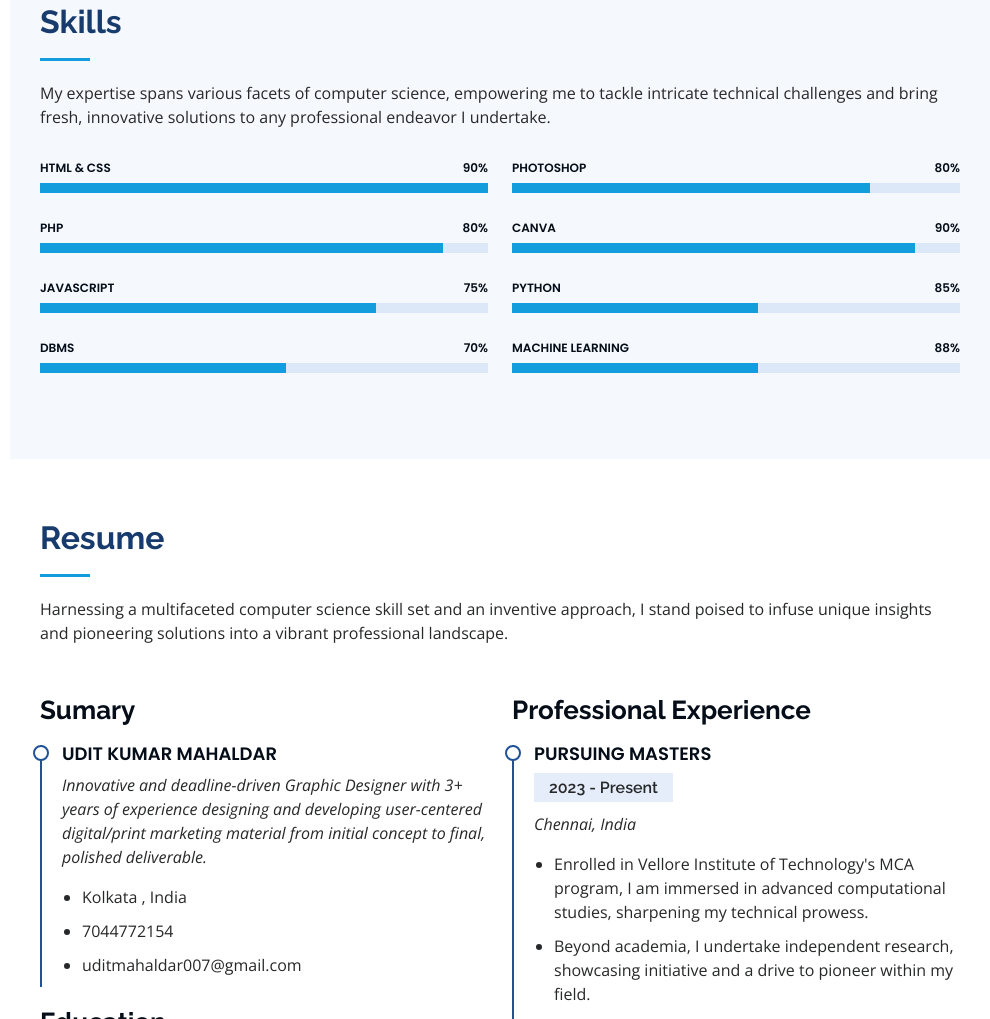
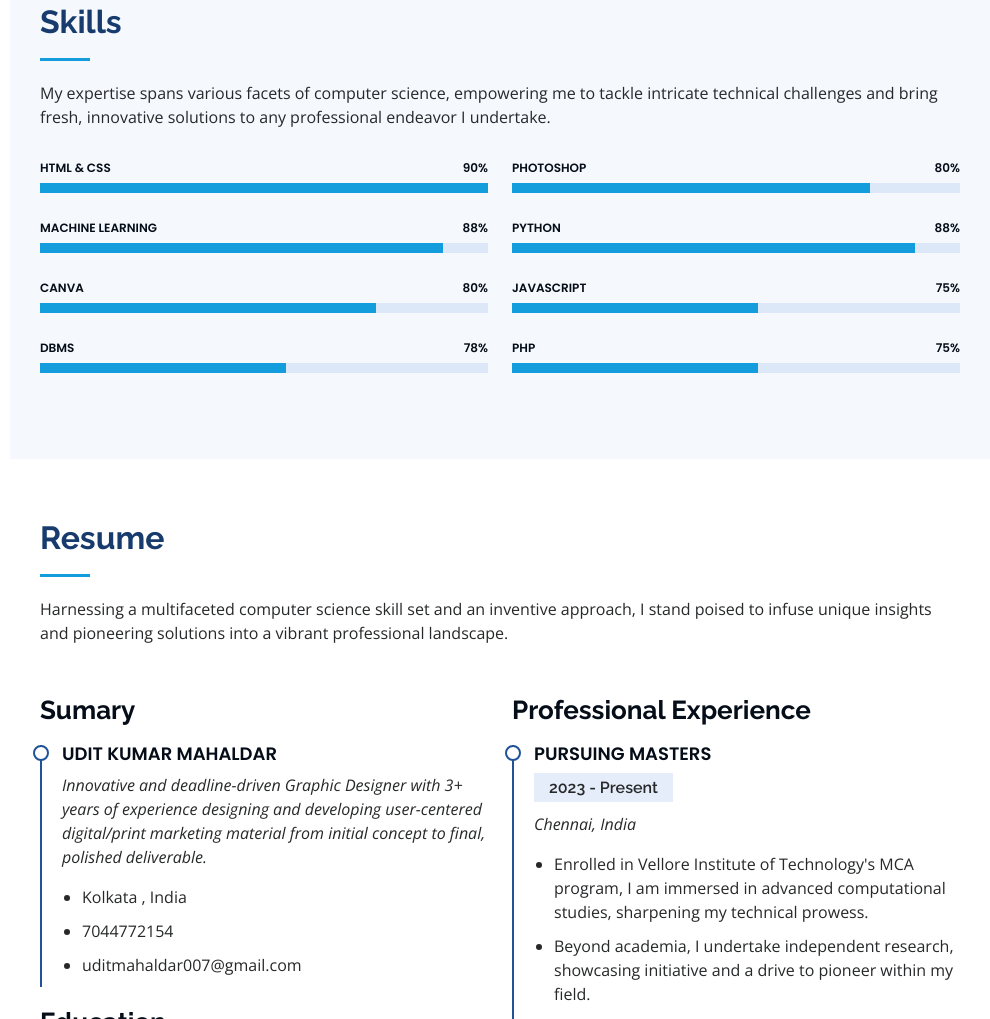
Before and after one commit to LeonUchiha/My-Page, a plain HTML site: page index.html in a window 1280 px wide. Shown: the part 1637-2656 px from the top of the page, without its empty margins (290-1280 px from the left). Drawn offline with nearby package versions, Linux system fonts and the light colour scheme.

Commit message:
Update index.html

```diff
--- a/index.html
+++ b/index.html
@@ -149,21 +149,21 @@
             </div>
 
             <div class="progress">
-              <span class="skill">PHP <i class="val">80%</i></span>
+              <span class="skill">Machine Learning <i class="val">88%</i></span>
               <div class="progress-bar-wrap">
                 <div class="progress-bar" role="progressbar" aria-valuenow="90" aria-valuemin="0" aria-valuemax="100"></div>
               </div>
             </div>
 
             <div class="progress">
-              <span class="skill">JavaScript <i class="val">75%</i></span>
+              <span class="skill">Canva<i class="val">80%</i></span>
               <div class="progress-bar-wrap">
                 <div class="progress-bar" role="progressbar" aria-valuenow="75" aria-valuemin="0" aria-valuemax="100"></div>
               </div>
             </div>
 
             <div class="progress">
-              <span class="skill">DBMS<i class="val">70%</i></span>
+              <span class="skill">DBMS<i class="val">78%</i></span>
               <div class="progress-bar-wrap">
                 <div class="progress-bar" role="progressbar" aria-valuenow="55" aria-valuemin="0" aria-valuemax="100"></div>
               </div>
@@ -181,20 +181,20 @@
             </div>
 
             <div class="progress">
-              <span class="skill">Canva <i class="val">90%</i></span>
+              <span class="skill">Python<i class="val">88%</i></span>
               <div class="progress-bar-wrap">
                 <div class="progress-bar" role="progressbar" aria-valuenow="90" aria-valuemin="0" aria-valuemax="100"></div>
               </div>
             </div>
 
             <div class="progress">
-              <span class="skill">Python<i class="val">85%</i></span>
+              <span class="skill">Javascript<i class="val">75%</i></span>
               <div class="progress-bar-wrap">
                 <div class="progress-bar" role="progressbar" aria-valuenow="55" aria-valuemin="0" aria-valuemax="100"></div>
               </div>
             </div>
             <div class="progress">
-              <span class="skill">Machine Learning<i class="val">88%</i></span>
+              <span class="skill">PHP<i class="val">75%</i></span>
               <div class="progress-bar-wrap">
                 <div class="progress-bar" role="progressbar" aria-valuenow="55" aria-valuemin="0" aria-valuemax="100"></div>
               </div>
```
